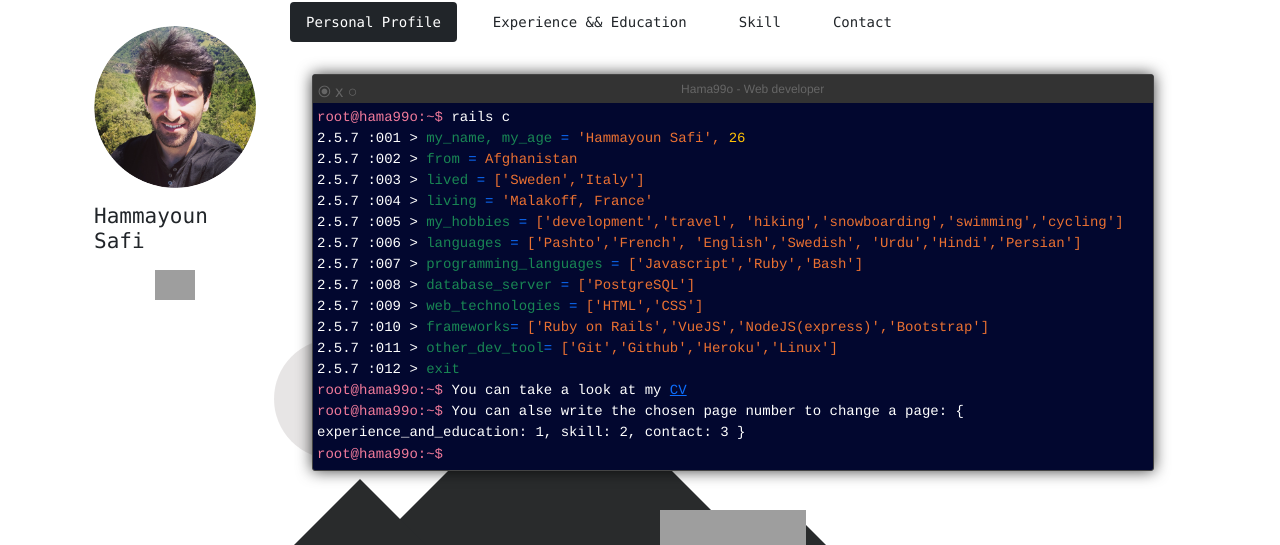
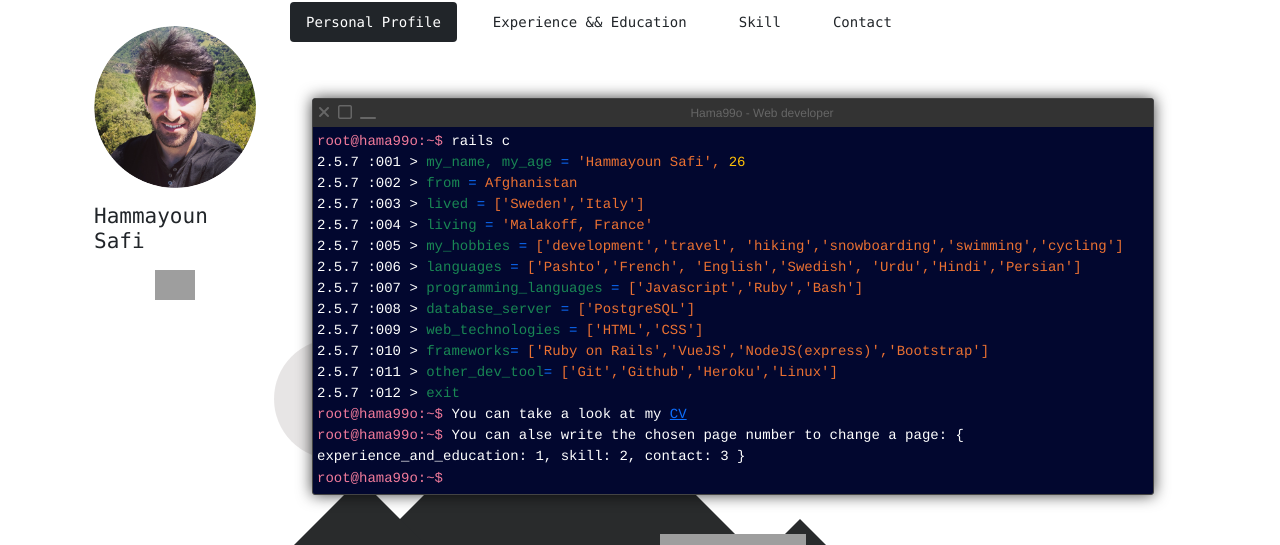
Before and after one commit to Hama99o/my-cv, a Vue app: page / in a window 1280 px wide. Shown: the part 121-666 px from the top of the page. Built offline with nearby package versions, Linux system fonts and the light colour scheme; grey boxes are pictures that could not be loaded.

Commit message:
console updated

```diff
--- a/src/components/Console.vue
+++ b/src/components/Console.vue
@@ -1,7 +1,21 @@
 <template>
   <div class="">
-    <div class="console">
-    <div class="top" @click="toggleConsole"> <span class="options">⦿ x ○</span> <span class="title">{{ $t('message.console.phrase.consoleHeading') }}</span></div>
+    <span class="terminal-container">
+      <div class="terminal d-flex" v-if ="!isConsoleClosed" @click="closeConsole()"></div>
+    </span>
+    <div v-if ="isConsoleClosed" class="console element" id="element">
+      <div class="top" @click.self="toggleConsole" title="Minimize">
+        <span class="options d-flex">
+          <span @click="closeConsole()" title="Close">
+            <i class="fas fa-times d-flex"></i>
+          </span>
+          <i v-if="!isFullScreen" class="far fa-square mx-2" @click="fullScreen()"></i>
+          <i v-if="isFullScreen" class="fas fa-clone mx-2" @click="cancellFullScreen()"></i>
+          <i @click.self="toggleConsole" class="fa fa-window-minimize" aria-hidden="true">
+          </i>
+        </span>
+        <span class="title">{{ $t('message.console.phrase.consoleHeading') }}</span>
+      </div>
       <div v-if="open" class="text">
         <span class="pink">root@hama99o:~$ </span> rails c
         <br> 2.5.7 :001 > <span class="text-success">{{consoleQuestions.myNameAndAGe}} </span> <span class="text-primary">= </span> <span class="orange">{{consoleAnswers.myNameAndAGe}},</span> <span class="text-warning">{{myAge}}</span>
@@ -36,16 +50,34 @@ export default {
     return {
       open: true,
       consoleInput: '',
-      IsWrong: false
+      IsWrong: false,
+      isConsoleClosed: true,
+      isFullScreen: false
     }
   },
   methods: {
     toggleConsole () {
       if (this.open) {
         this.open = false
+        this.cancellFullScreen()
       } else {
         this.open = true
       }
+    },
+    closeConsole () {
+      this.isConsoleClosed = !this.isConsoleClosed
+    },
+    fullScreen () {
+      this.open = true
+      this.isFullScreen = true
+      const element = document.getElementById('element')
+      const requestFullScreen = element.requestFullscreen || element.webkitRequestFullScreen || element.mozRequestFullScreen || element.msRequestFullScreen
+      requestFullScreen.call(element)
+    },
+    cancellFullScreen () {
+      this.isFullScreen = false
+      const cancellFullScreen = document.mozCancelFullScreen || document.webkitExitFullscreen || document.msExitFullscreen
+      cancellFullScreen.call(document)
     },
     emptyTheInput () {
       if (this.consoleInput == '0') {
@@ -153,5 +185,43 @@ export default {
     }
   }
 }
+.terminal-container {
+  display: flex;
+  align-items: center;
+  justify-content: center;
+}
+.terminal {
+  cursor: pointer;
+  position: relative;
+  width: 110px;
+  height: 90px;
+  box-sizing: border-box;
+  background-color: #222;
+  border: 7px solid #000;
+  border-radius: 3px;
+}
+.terminal::before {
+  content: "";
+  position: absolute;
+  top: -9px;
+  left: -9px;
+  z-index: -1;
+  display: block;
+  width: 100%;
+  height: 100%;
+  padding: 9px;
+  background-image: linear-gradient(to bottom, #dfecec, #bbb);
+  border-radius: 3px;
+  box-shadow: 0 1px 1px 0 rgba(0, 0, 0, 0.2);
+}
+.terminal::after {
+  content: ">_";
+  position: absolute;
+  top: 4px;
+  left: 7px;
+  font-size: 50px;
+  font-weight: 600;
+  color: white;
+}
 
 </style>
--- a/src/components/layouts/BackgroundAnimation.vue
+++ b/src/components/layouts/BackgroundAnimation.vue
@@ -37,7 +37,7 @@ export default {
 
 .cloud {
 	width: 350px; height: 120px;
-  animation:slide ease-in 10s infinite;
+  animation:slide ease-in 70s infinite;
 
 	background: #d0cccc;
 	border-radius: 100px;
```
Lines whose indentation alone changed are shown as unchanged.
